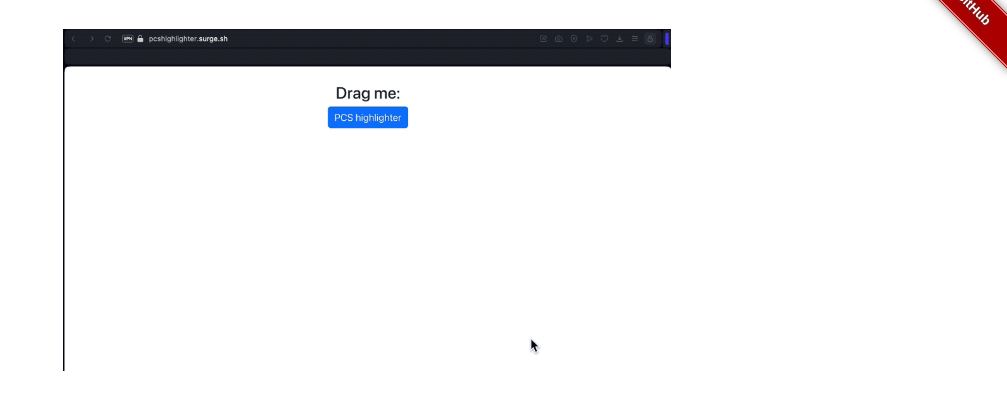
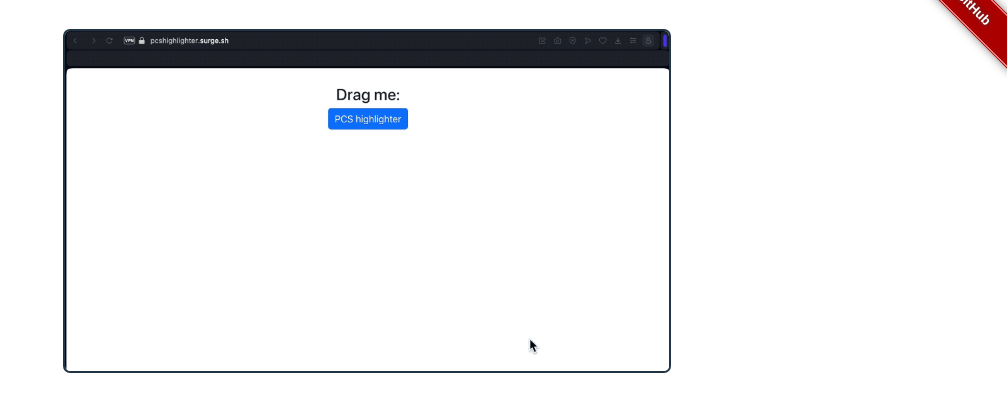
Before and after one commit to makelab-kaist/PCS-highlighter, a website built with Vite: page index.html in a window 1280 px wide. Shown: the part 78-490 px from the top of the page, without its empty margins (273-1280 px from the left). Built offline with nearby package versions, Linux system fonts and the light colour scheme.

Commit message:
Set highlight with purple

```diff
--- a/main.js
+++ b/main.js
@@ -5,7 +5,7 @@ const code = `
   setInterval(()=>{
     const papers = document.querySelectorAll('li.acPaper');
     papers.forEach(paper => {
-      paper.style.backgroundColor = 'yellow';
+      paper.style.backgroundColor = '#9711df';
     });
   }, 500)
 `;
--- a/style.css
+++ b/style.css
@@ -40,6 +40,10 @@ body {
 
 img {
   width: 50%;
+  border-radius: 7px;
+  border-color: #213547;
+  border-width: 2px;
+  border-style: solid;
 }
 
 .gif {
```
